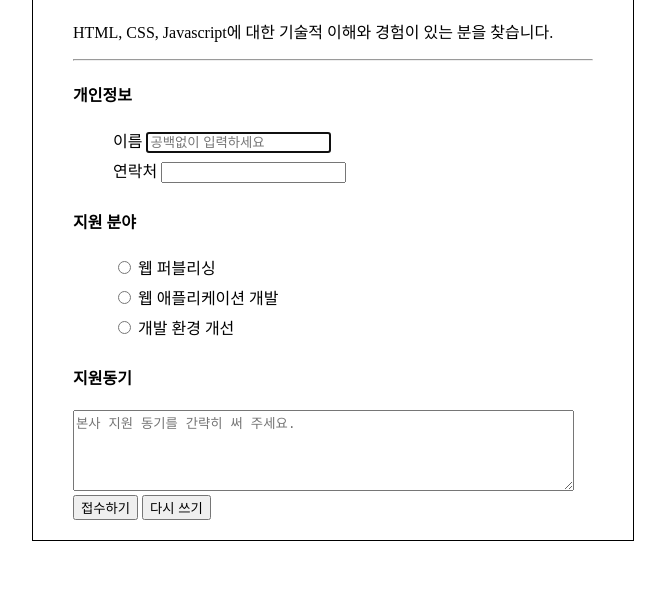
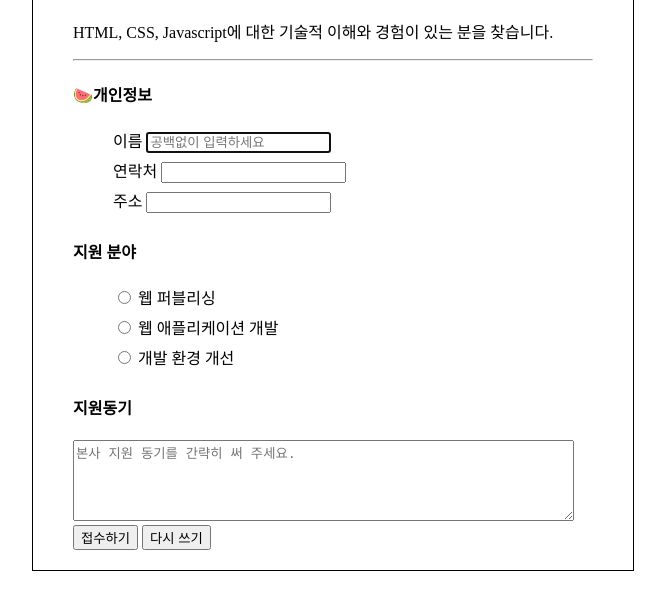
Before and after one commit to Dongsik-00/homework, a plain HTML site: page index.html in a window 1280 px wide. Shown: the part 99-708 px from the top of the page, without its empty margins (307-972 px from the left). Drawn offline with Linux system fonts and the light colour scheme.

Commit message:
commit 2

```diff
--- a/index.html
+++ b/index.html
@@ -22,7 +22,7 @@
 			<p>HTML, CSS, Javascript에 대한 기술적 이해와 경험이 있는 분을 찾습니다.</p>
 			<hr>
 			<form>
-				<h4>개인정보</h4>
+				<h4>🍉개인정보</h4>
 				<ul>
 					 <li>
 							<label for="sname"> 이름 </label>
@@ -32,6 +32,10 @@
 							<label for="snumber"> 연락처 </label>
 							<input type="tel" id="snumber">
 					 </li>
+                     <li>
+                            <label for="saddress"> 주소 </label>
+                            <input type="text" id="saddress">
+                     </li>
 				</ul>
 				<h4>지원 분야</h4>
 				<ul>
```
